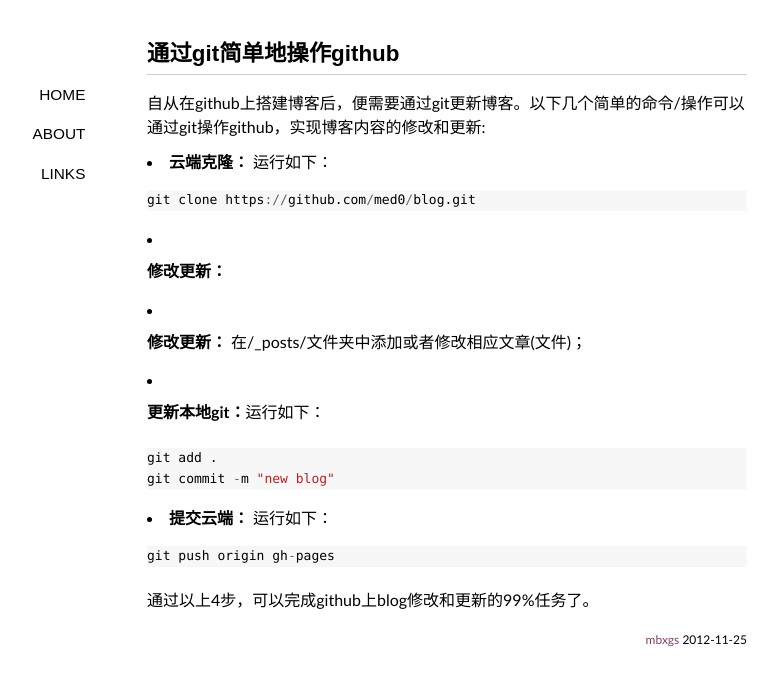
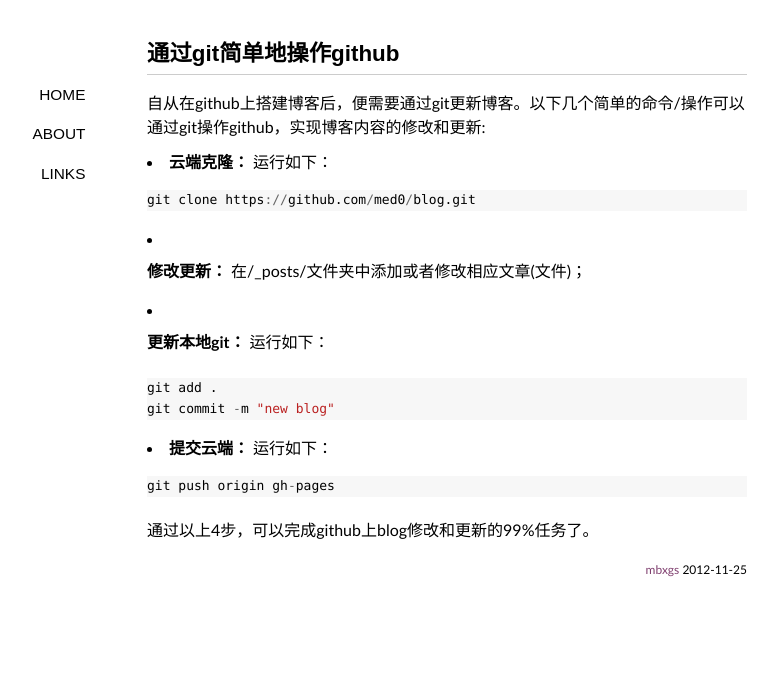
Before and after one commit to med0/blog, a Jekyll site: the page built from _posts/2012-11-25-github-by-git.md, in a window 1280 px wide. Shown: the top 686 px of the page, without its empty margins (193-970 px from the left). Built offline with Jekyll 4.4.1, drawn with Linux system fonts in a browser that asks for light colours; some web fonts are replaced; Markdown is read by kramdown in place of the engine named in the settings.

Commit message:
new blog

```diff
--- a/_posts/2012-11-25-github-by-git.md
+++ b/_posts/2012-11-25-github-by-git.md
@@ -11,12 +11,12 @@ title: 通过git简单地操作github
 git clone https://github.com/med0/blog.git
 {% endhighlight %}
 
-- **修改更新：**
-
-- **修改更新：** 在/_posts/文件夹中添加或者修改相应文章(文件)；
 
 
-- **更新本地git：**运行如下：
+- **修改更新：**  在/_posts/文件夹中添加或者修改相应文章(文件)；
+
+
+- **更新本地git：**  运行如下：
 
 {% highlight r %}
 git add .
```
